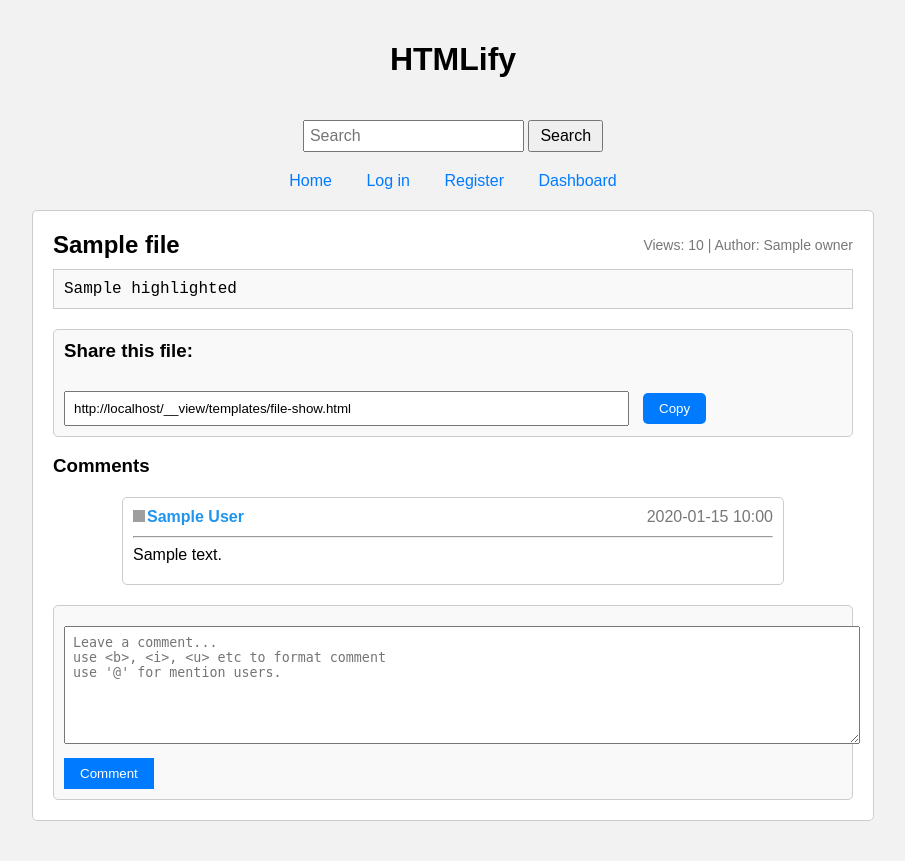
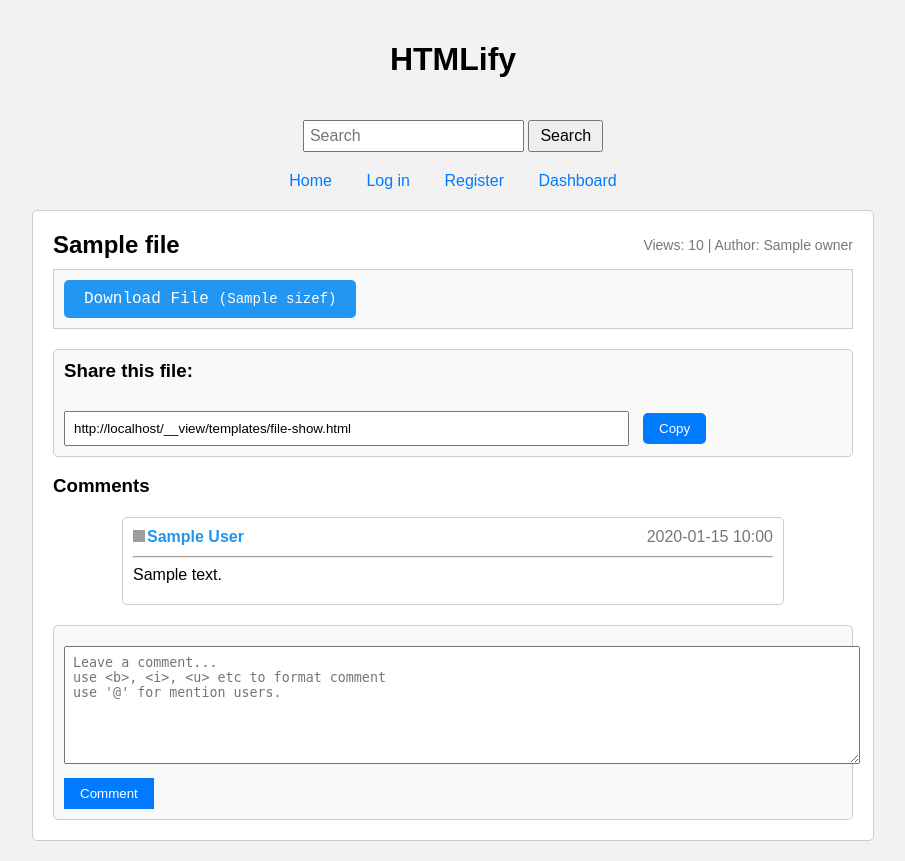
Before and after one commit to Artizote/HTMLify, a Flask app: template templates/file-show.html in a window 1280 px wide. Shown: the whole page, without its empty margins (187-1092 px from the left). Before the commit the page ends 821 px from the top, so only its background shows below. Run offline with Flask 3, Linux system fonts and the light colour scheme; the template is opened without the code that fills it: most values are stand-ins (such as "Sample title", 1, 10 or a date in 2020); data that the repository does not hold is empty; grey boxes are pictures that could not be loaded.

Commit message:
Now show mode suports all formats

```diff
--- a/app.py
+++ b/app.py
@@ -191,8 +191,8 @@ def filetype(ext):
              "mpe", "mpv", "mpg", "mpeg", "m2v",
              "amv", "asf", "viv", "mkv", "webm"}
     if ext in videos : return v
-    texts = {'abap', 'adb', 'adoc', 'asm', 'bat',
-            'cbl', 'cljs', 'cmd', 'coffee', 'cpp',
+    texts = {'abap', 'adb', 'adoc', 'asm', 'bat', 'bf',
+            'cbl', 'cljs', 'cmd', 'cobra', 'coffee', 'cpp',
             'cpy', 'cs', 'css', 'dart', 'dmd',
             'dockerfile', 'drt', 'elm', 'exs', 'f90',
             'fs', 'gem', 'gemspec', 'go', 'gql',
@@ -208,8 +208,8 @@ def filetype(ext):
             'shrc', 'sjs', 'sql', 'ss', 'suite',
             'sv', 'swift', 'tb', 'tex', 'tk',
             'ts', 'var', 'vbs', 'vhd', 'vpack',
-            'vpkg', 'wasm', 'wat', 'xml', 'xsd',
-            'yaml', 'yml'
+            'vpkg', 'wasm', 'wat', 'ws', 'xml', 'xsd',
+            'yaml', 'yml',
     }
     if ext in texts : return t
     documents = {"pdf"}
@@ -367,7 +367,7 @@ def _userfiles(username, path):
     if file.type in {"image", "audio", "video", "document", "unknown"}:
         if file.mode == "r":
             return send_from_directory("media", file.content[7:])
-        return send_from_directory("media", file.content[7:]) # to be replaced with showcase file
+        return render_template("file-show.html", file=file, token=Token.generate())
 
     if file.ext in {"html", "htm"}:
         if file.mode == "r":
--- /dev/null
+++ b/templates/extras.html
@@ -0,0 +1 @@
+<!-- Extras file, containts of this file will be available in all templates just above </head> -->
--- a/templates/file-show.html
+++ b/templates/file-show.html
@@ -19,7 +19,13 @@
                 Views: {{ file.views }} <!-- imlement sooon | Stars: 50 -->| Author: {{ file.owner }}
             </div>
         </div>
-        <div class="file-content">{{ file.highlighted() | safe }}</div>
+        <div class="file-content">{% if file.type == "text" %}{{ file.highlighted() | safe }}</div>
+        {% elif file.type == "image" %}<img src="/raw/{{ file.path }}" height="100%"/></div>
+        {% elif file.type == "video" %}<video width="100%" height="auto" controls><source src="/raw/{{ file.path }}"></video></div>
+        {% elif file.type == "document" %}<iframe src="/raw/{{ file.path }}" width="100%"></iframe>
+        <a href="/raw/{{ file.path }}" class="download-button" download>Download Document<span class="file-size">({{ file.sizef() }})</span></a></div>
+        {% else %}<a href="/raw/{{ file.path }}" class="download-button" download>Download File<span class="file-size">({{ file.sizef() }})</span></a></div>
+        {% endif %}
         <div class="link-copy-box">
             <h3>Share this file:</h3>
             <input type="text" id="fileLink" value="{{ request.url }}" readonly>
--- a/templates/stylesheet.html
+++ b/templates/stylesheet.html
@@ -506,4 +506,26 @@ background-color: #0056b3;
 	background-color: #ffdddd;
 }
 
+/* download button css */
+.download-button {
+    display: inline-block;
+    padding: 10px 20px;
+    background-color: #2196f3;
+			color: #fff;
+    text-decoration: none;
+    border-radius: 5px;
+    transition: background-color 0.3s ease;
+}
+
+.download-button:hover {
+    background-color: #0056b3;
+}
+
+/* File size label styles */
+.file-size {
+    font-size: 14px;
+    margin-left: 10px;
+}
+
 </style>
+{% include "extras.html" %}
```
Also changed, not shown: templates/media-edit.html (+10 -10 lines).
